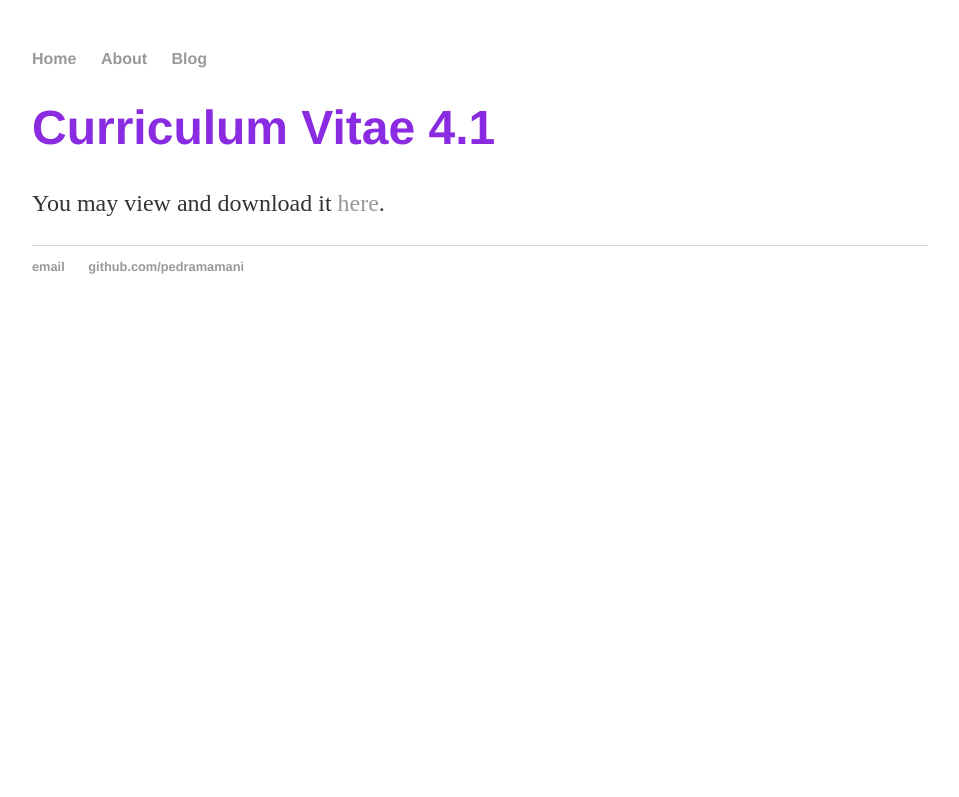
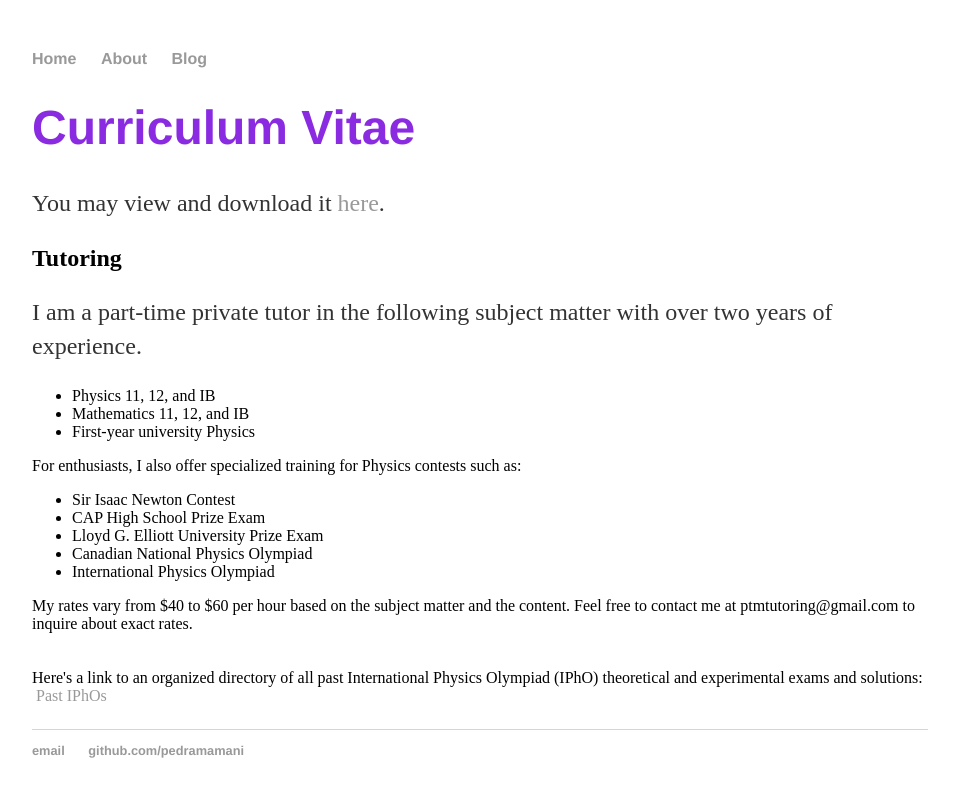
Before and after one commit to pedramamani/website, a Jekyll site: the page built from about/index.html, in a window 1280 px wide. Shown: the top 797 px of the page, without its empty margins (160-1119 px from the left). Built offline with Jekyll 4.4.1, drawn with Linux system fonts in a browser that asks for light colours.

Commit message:
Update index.html

```diff
--- a/about/index.html
+++ b/about/index.html
@@ -3,6 +3,17 @@ layout: default
 title: Pedram Amani
 ---
 <div class="blurb">
-	<h1>Curriculum Vitae 4.1</h1>
+	<h1>Curriculum Vitae</h1>
 	<p>You may view and download it <a href="https://drive.google.com/open?id=129Yy7t0c_nE-MwxXAlp14M8J4U0K6OVL">here</a>.</p>
+
+	<h2>Tutoring</h2>
+	<p>I am a part-time private tutor in the following subject matter with over two years of experience.
+	<br /><ul><li>Physics 11, 12, and IB</li><li>Mathematics 11, 12, and IB</li><li>First-year university Physics</li></ul>
+	For enthusiasts, I also offer specialized training for Physics contests such as:
+	<br /><ul><li>Sir Isaac Newton&nbsp;Contest</li><li>CAP High School Prize Exam</li><li>Lloyd G. Elliott University Prize Exam
+	</li><li>Canadian National Physics Olympiad</li><li>International Physics Olympiad</li></ul>
+	My rates vary from $40 to $60 per hour based on the subject matter and the content.
+	Feel free to contact me at&nbsp;ptmtutoring@gmail.com to inquire about exact rates.
+	<br /><br /><br />Here's a link to an organized directory of all past International Physics Olympiad (IPhO) theoretical and experimental exams and solutions:
+	&nbsp;<a href="https://drive.google.com/open?id=1bqwVEctQfwnufDZrF61Jm2aXKtc24nHL" target="_blank">Past IPhOs</a></p>
 </div><!-- /.blurb -->
```
